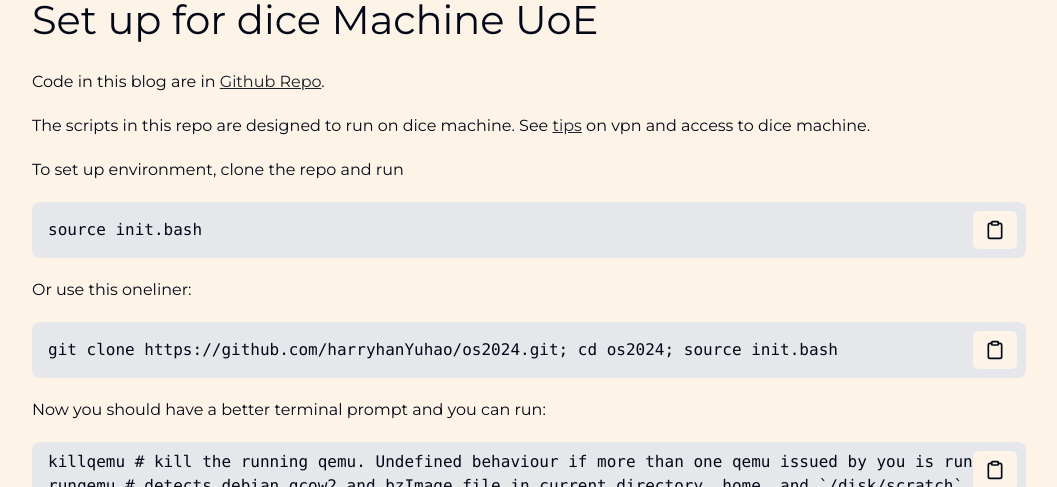
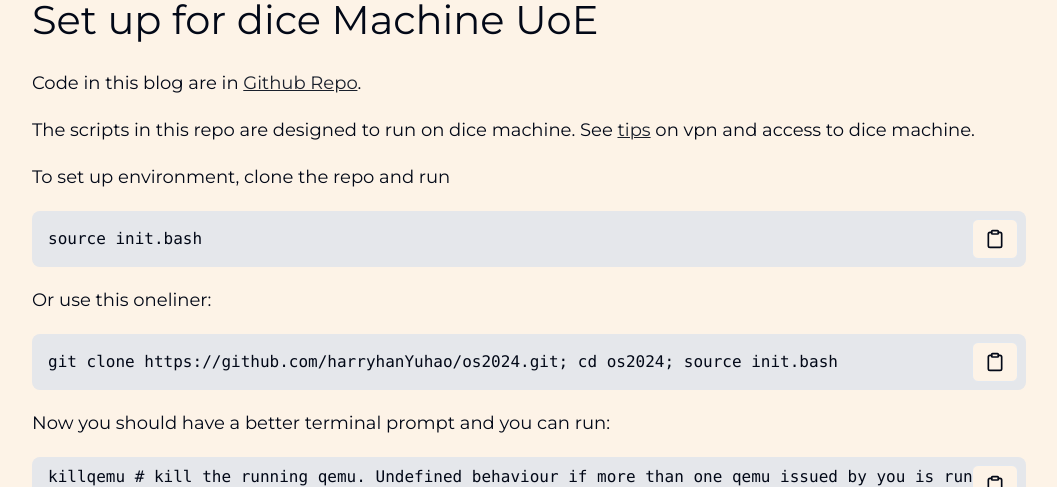
Before and after one commit to harryhanYuhao/portfolio_nextjs, a Next.js app: page /blog/os2024 in a window 1280 px wide. Shown: the part 146-633 px from the top of the page, without its empty margins (111-1168 px from the left). Built offline with nearby package versions, Linux system fonts and the light colour scheme.

Commit message:
minor updates

```diff
--- a/app/(blog)/blog.css
+++ b/app/(blog)/blog.css
@@ -49,7 +49,7 @@
 
   .md_paragraph {
     margin: 20px 0;
-    font-size: 16px;
+    font-size: 18px;
   }
 
   a {
--- a/app/(blog)/blog/page.tsx
+++ b/app/(blog)/blog/page.tsx
@@ -10,7 +10,7 @@ function StringNicer(str: string) {
 
 async function page() {
   const res = await fetchPostList();
-  console.log(res);
+  // res is an array of strings holding names of the markdown files
   return (
     <div>
       <div className="w-[100vw] text-center flex flex-col items-center justify-center">
```
